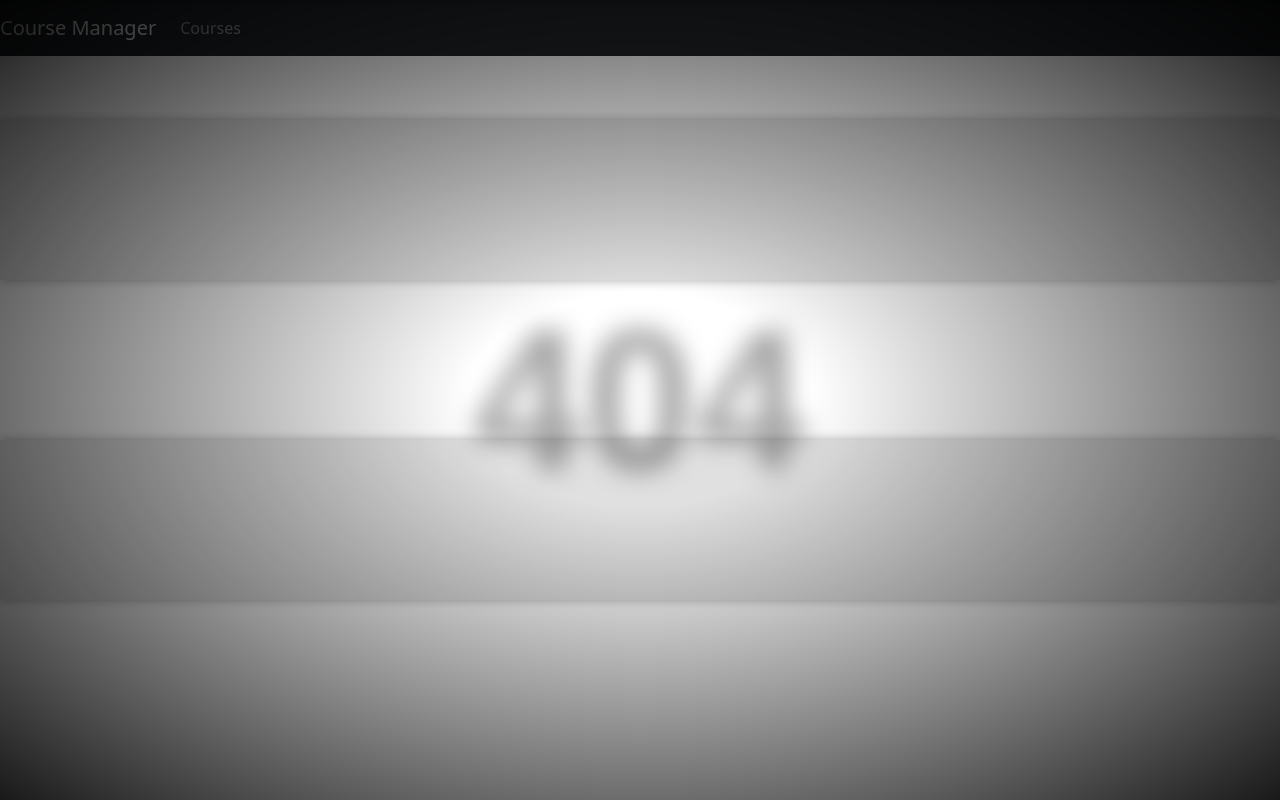
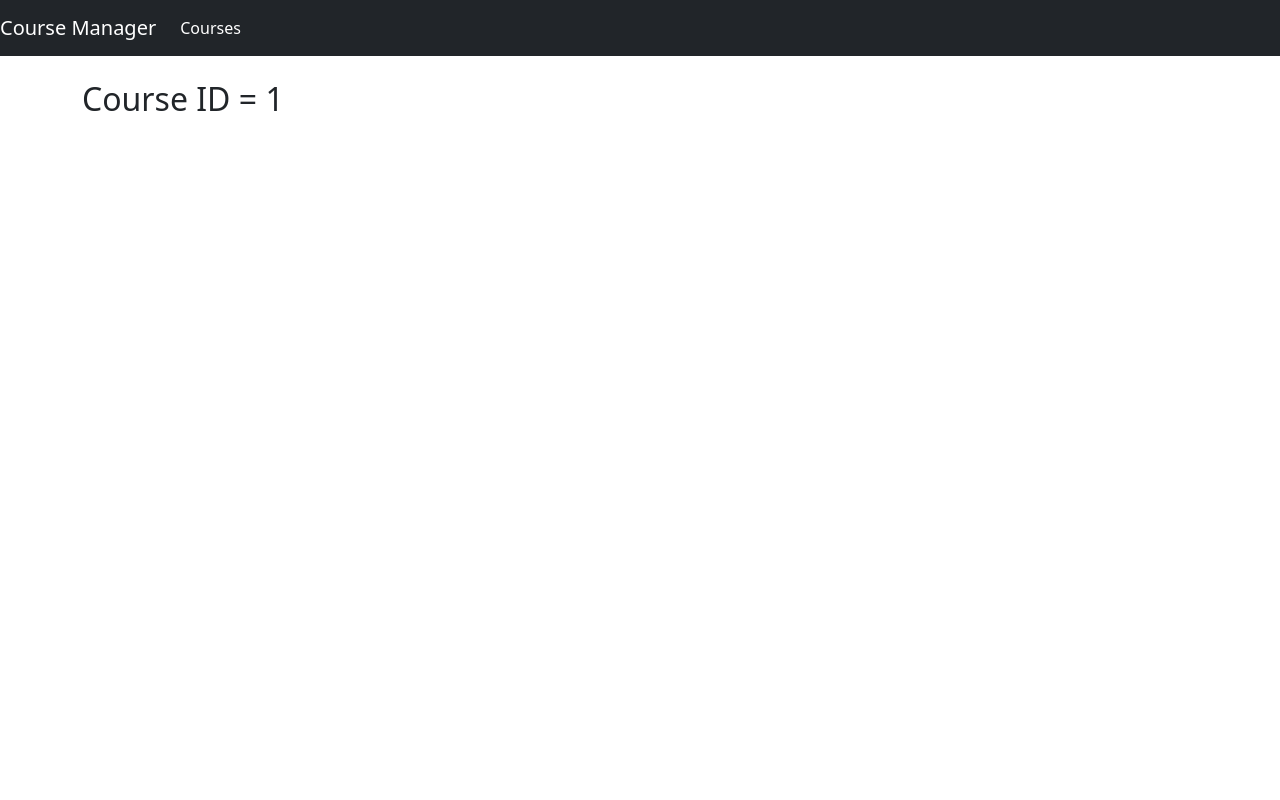
Before and after one commit to Peuz3/angular-basico, an Angular app: page /courses/info/1 in a window 1280 px wide. Before the commit this address had no page. Built offline with nearby package versions, Linux system fonts and the light colour scheme.

Commit message:
Developed routes to component access

```diff
--- /dev/null
+++ b/src/app/courses/course-info.component.html
@@ -0,0 +1 @@
+<h2>Course ID = {{courseId}}</h2>
--- /dev/null
+++ b/src/app/courses/course-info.component.ts
@@ -0,0 +1,18 @@
+import { Component, OnInit } from "@angular/core";
+import { ActivatedRoute } from "@angular/router";
+
+@Component({
+    templateUrl: './course-info.component.html'
+})
+export class CourseInfoComponent implements OnInit{
+
+    courseId: number;
+
+    constructor(private activatedRoute: ActivatedRoute) {}
+
+    ngOnInit(): void {
+        this.courseId = +this.activatedRoute.snapshot.paramMap.get('id');
+
+    }
+
+}
--- a/src/app/courses/course-list.component.html
+++ b/src/app/courses/course-list.component.html
@@ -35,7 +35,9 @@
             <td>
                 <app-star [rating]="course.rating"></app-star>
             </td>
-            <td></td>
+            <td>
+                <a [routerLink]="['/courses/info',course.id]" class="btn btn-primary mr-2">Edit</a>
+            </td>
         </tr>
     </tbody>
 </table>
--- a/src/app/nav-bar/nav-bar.component.html
+++ b/src/app/nav-bar/nav-bar.component.html
@@ -1,5 +1,5 @@
 <nav class="navbar navbar-expand-lg navbar-dark bg-dark">
-    <a href="#" class="navbar-brand">Course Manager</a>
+    <a [routerLink]="['/courses']" class="navbar-brand">Course Manager</a>
 
     <button class="navbar-toggler" type="button" data-toggle="collapse" data-target="#navbarSupportedContent" aria-controls="navbarSupportedContent" aria-expanded="false" aria-label="Toggle navigation">
         <span class="navbar-toggler-icon"></span>
@@ -8,7 +8,7 @@
     <div class="collapse navbar-collapse" id="navbarSupportedContent">
         <ul class="navbar-nav mr-auto">
             <li class="nav-item">
-                <a href="#" class="nav-link">Courses</a>
+                <a [routerLink]="['/courses']" routerLinkActive="active" class="nav-link">Courses</a>
             </li>
         </ul>
     </div>
```
Also changed, not shown: src/app/app.module.ts (+9 -3 lines).
